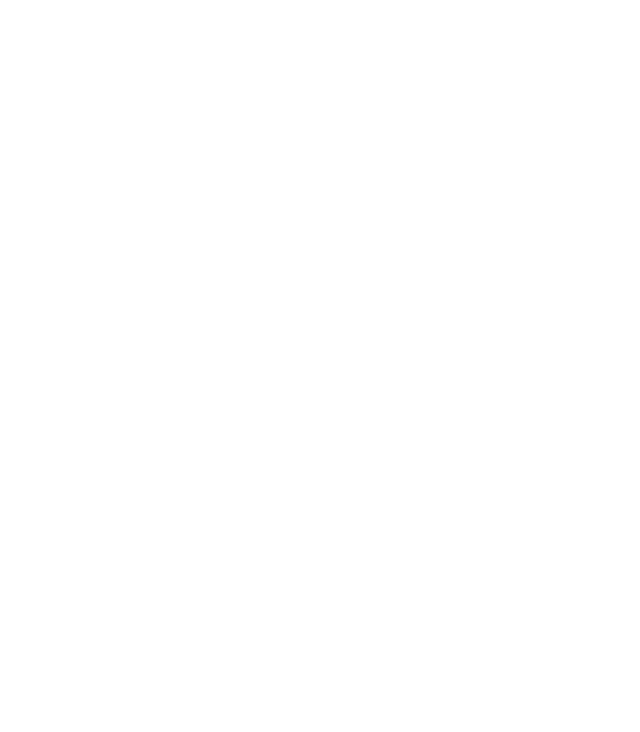
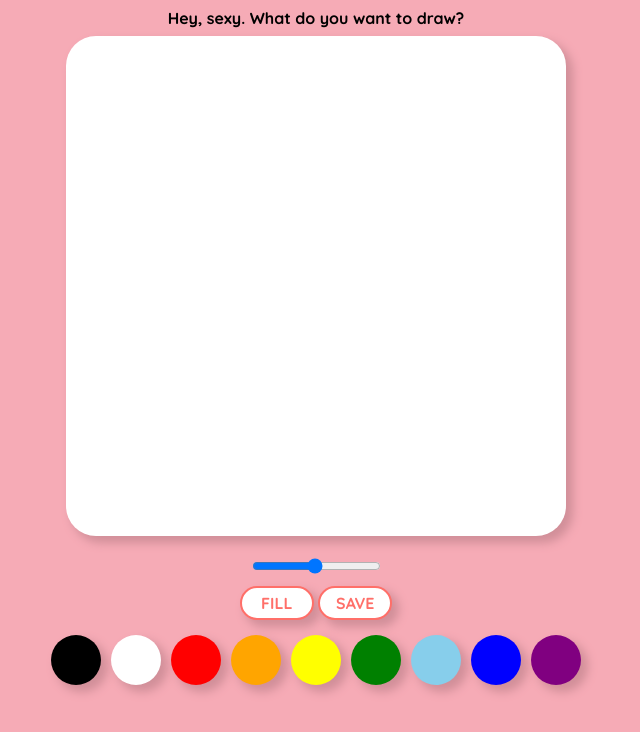
Before and after one commit to JoyDaheeCha/paintjs, a plain HTML site: page index.html in a window 1280 px wide. Shown: the whole page, without its empty margins (324-964 px from the left). Drawn offline with Linux system fonts and the light colour scheme.

Commit message:
set basic css properties
-background color
-controls section : color, range

```diff
--- a/index.html
+++ b/index.html
@@ -8,6 +8,35 @@
     <link rel="stylesheet" href="styles.css" />
   </head>
   <body>
+    <h5>Hey, sexy. What do you want to draw?</h5>
+    <canvas id="jsCanvas" class="canvas"></canvas>
+    <div class="controls">
+      <div class="controls__range">
+        <input
+          type="range"
+          id="jsRange"
+          min="0.1"
+          max="5.0"
+          value="2.5"
+          step="0.1"
+        />
+      </div>
+      <div class="controls__btns">
+        <button id="jsMode">Fill</button>
+        <button id="jsSave">save</button>
+      </div>
+      <div id="jsColors" class="controls__colors">
+        <div class="controls__colors" style="background-color:black"></div>
+        <div class="controls__colors" style="background-color:white"></div>
+        <div class="controls__colors" style="background-color:red"></div>
+        <div class="controls__colors" style="background-color:orange"></div>
+        <div class="controls__colors" style="background-color:yellow"></div>
+        <div class="controls__colors" style="background-color:green"></div>
+        <div class="controls__colors" style="background-color:skyblue"></div>
+        <div class="controls__colors" style="background-color:blue"></div>
+        <div class="controls__colors" style="background-color:purple"></div>
+      </div>
+    </div>
     <script src="app.js"></script>
   </body>
 </html>
--- /dev/null
+++ b/reset.css
@@ -0,0 +1,129 @@
+/* http://meyerweb.com/eric/tools/css/reset/
+   v2.0 | 20110126
+   License: none (public domain)
+*/
+
+html,
+body,
+div,
+span,
+applet,
+object,
+iframe,
+h1,
+h2,
+h3,
+h4,
+h5,
+h6,
+p,
+blockquote,
+pre,
+a,
+abbr,
+acronym,
+address,
+big,
+cite,
+code,
+del,
+dfn,
+em,
+img,
+ins,
+kbd,
+q,
+s,
+samp,
+small,
+strike,
+strong,
+sub,
+sup,
+tt,
+var,
+b,
+u,
+i,
+center,
+dl,
+dt,
+dd,
+ol,
+ul,
+li,
+fieldset,
+form,
+label,
+legend,
+table,
+caption,
+tbody,
+tfoot,
+thead,
+tr,
+th,
+td,
+article,
+aside,
+canvas,
+details,
+embed,
+figure,
+figcaption,
+footer,
+header,
+hgroup,
+menu,
+nav,
+output,
+ruby,
+section,
+summary,
+time,
+mark,
+audio,
+video {
+  margin: 0;
+  padding: 0;
+  border: 0;
+  font-size: 100%;
+  font: inherit;
+  vertical-align: baseline;
+}
+/* HTML5 display-role reset for older browsers */
+article,
+aside,
+details,
+figcaption,
+figure,
+footer,
+header,
+hgroup,
+menu,
+nav,
+section {
+  display: block;
+}
+body {
+  line-height: 1;
+}
+ol,
+ul {
+  list-style: none;
+}
+blockquote,
+q {
+  quotes: none;
+}
+blockquote:before,
+blockquote:after,
+q:before,
+q:after {
+  content: "";
+  content: none;
+}
+table {
+  border-collapse: collapse;
+  border-spacing: 0;
+}
--- a/styles.css
+++ b/styles.css
@@ -0,0 +1,66 @@
+@import "reset.css";
+@import url("https://fonts.googleapis.com/css?family=Quicksand:400,700&display=swap");
+
+body {
+  background-color: #f6abb6;
+  font-family: "Quicksand", sans-serif;
+  font-weight: 700;
+  display: flex;
+  flex-direction: column;
+  align-items: center;
+  margin-top: 10px;
+}
+
+.canvas {
+  width: 500px;
+  height: 500px;
+  background-color: white;
+  border-radius: 30px;
+  box-shadow: 6px 6px 10px 1px #d18f99;
+  margin-top: 10px;
+}
+
+.controls {
+  margin-top: 20px;
+  display: flex;
+  flex-direction: column;
+  align-items: center;
+}
+
+.controls .controls__btns {
+  margin-bottom: 10px;
+}
+
+.controls__btns button {
+  all: unset;
+  cursor: pointer;
+  background-color: white;
+  border-radius: 30px;
+  width: 70px;
+  height: 30px;
+  text-align: center;
+  box-shadow: 6px 6px 10px 1px #d18f99;
+  border: 2px solid #ff6f69;
+  color: #ff6f69;
+  text-transform: uppercase;
+}
+
+.controls__btns button:active {
+  transform: scale(0.9);
+}
+.controls .controls__colors {
+  display: flex;
+}
+
+.controls__colors .controls__colors {
+  width: 50px;
+  height: 50px;
+  border-radius: 50%;
+  margin: 5px;
+  box-shadow: 6px 6px 10px 1px #d18f99;
+  cursor: pointer;
+}
+
+.controls .controls__range {
+  margin-bottom: 10px;
+}
```
